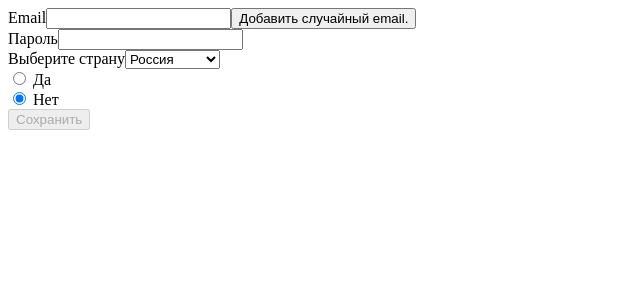
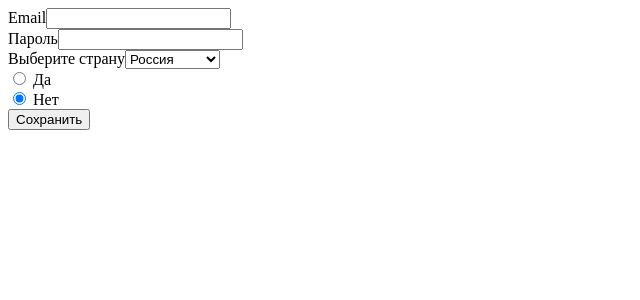
Before and after one commit to Obazure/ANGULAR-MARATHON, an Angular app: page / in a window 1280 px wide. Shown: the top 300 px of the page, without its empty margins (0-640 px from the left). Built offline with nearby package versions, Linux system fonts and the light colour scheme.

Commit message:
40 lesson done. create reactive form

```diff
--- a/src/app/app.component.html
+++ b/src/app/app.component.html
@@ -7,7 +7,8 @@
             <!--<app-my-pipes-test></app-my-pipes-test>-->
             <!--<app-my-filtering></app-my-filtering>-->
             <!--<app-another-cars></app-another-cars>-->
-            <app-forms></app-forms>
+            <!--<app-forms></app-forms>-->
+            <app-reactive-forms></app-reactive-forms>
         </div>
     </div>
 </div>
--- /dev/null
+++ b/src/app/reactive-forms/reactive-forms.component.html
@@ -0,0 +1,31 @@
+<div class="col-xs-8 col-xs-offset-2">
+  <form [formGroup]="form" (ngSubmit)="onSubmit()">
+    <div class="form-group">
+      <label>Email</label>
+      <input type="text" class="form-control" formControlName="email">
+    </div>
+    <div class="form-group">
+      <label>Пароль</label>
+      <input type="password" class="form-control" formControlName="pass">
+    </div>
+    <div class="form-group">
+      <label>Выберите страну</label>
+      <select class="form-control" formControlName="country">
+        <option value="ru">Россия</option>
+        <option value="by">Белоруссия</option>
+        <option value="ua">Украина</option>
+      </select>
+    </div>
+    <div class="radio" *ngFor="let ans of answers">
+      <label>
+        <input
+                type="radio"
+                name="answer"
+                formControlName="answer"
+                [value]="ans.type"
+        > {{ans.text}}
+      </label>
+    </div>
+    <button class="btn btn-success" type="submit">Сохранить</button>
+  </form>
+</div>
--- /dev/null
+++ b/src/app/reactive-forms/reactive-forms.component.ts
@@ -0,0 +1,32 @@
+import { Component, OnInit } from '@angular/core';
+import {FormControl, FormGroup} from "@angular/forms";
+
+@Component({
+  selector: 'app-reactive-forms',
+  templateUrl: './reactive-forms.component.html',
+  styleUrls: ['./reactive-forms.component.css']
+})
+export class ReactiveFormsComponent implements OnInit {
+    answers = [{
+        type: 'yes',
+        text: 'Да'
+    }, {
+        type: 'no',
+        text: 'Нет'
+    }];
+
+    form: FormGroup;
+
+    ngOnInit() {
+        this.form = new FormGroup({
+            email: new FormControl(''),
+            pass: new FormControl(''),
+            country: new FormControl('ru'),
+            answer: new FormControl('no')
+        });
+    }
+
+    onSubmit() {
+        console.log('Submited!', this.form);
+    }
+}
```
Also changed, not shown: src/app/app.module.ts (+25 -21 lines), src/app/reactive-forms/reactive-forms.component.css (added), 1 other file (tests, documents, lock files or other folders).
